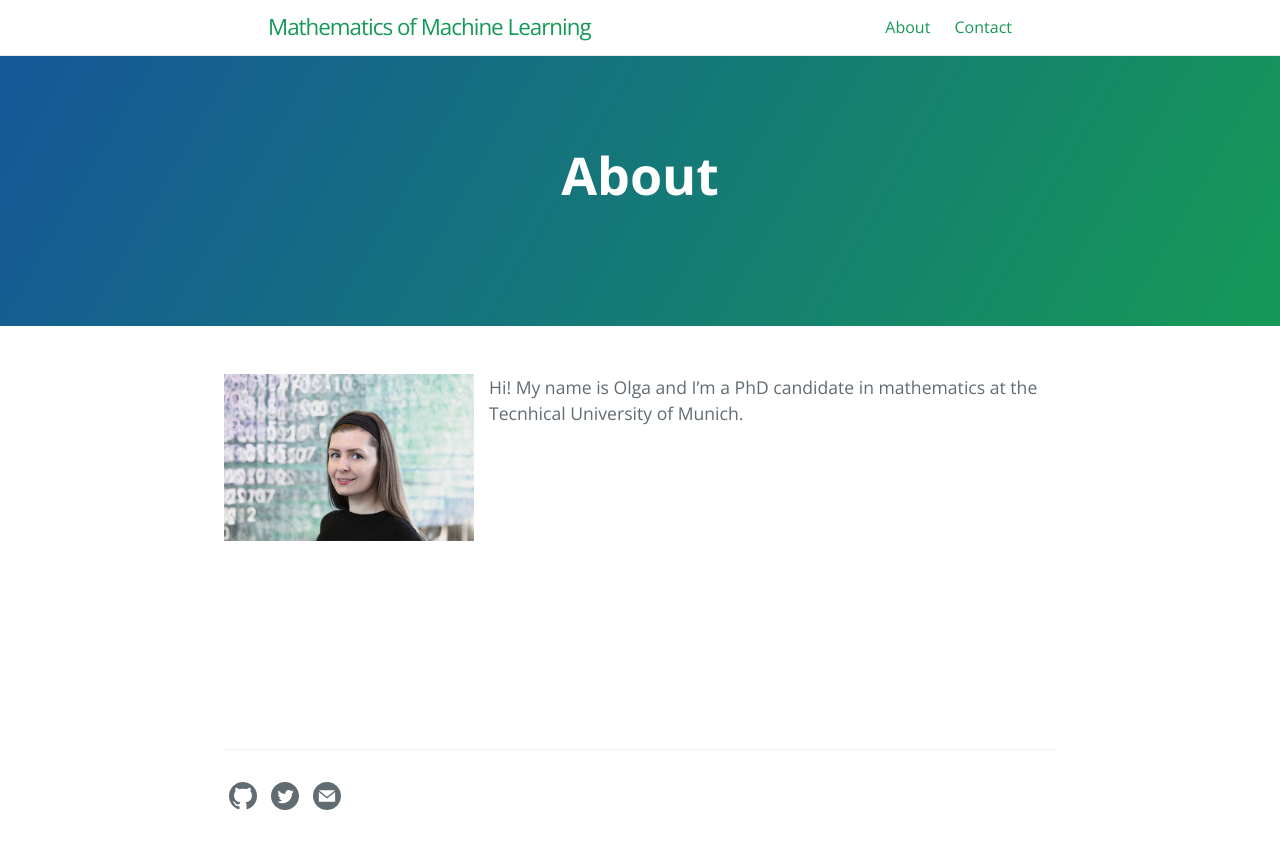
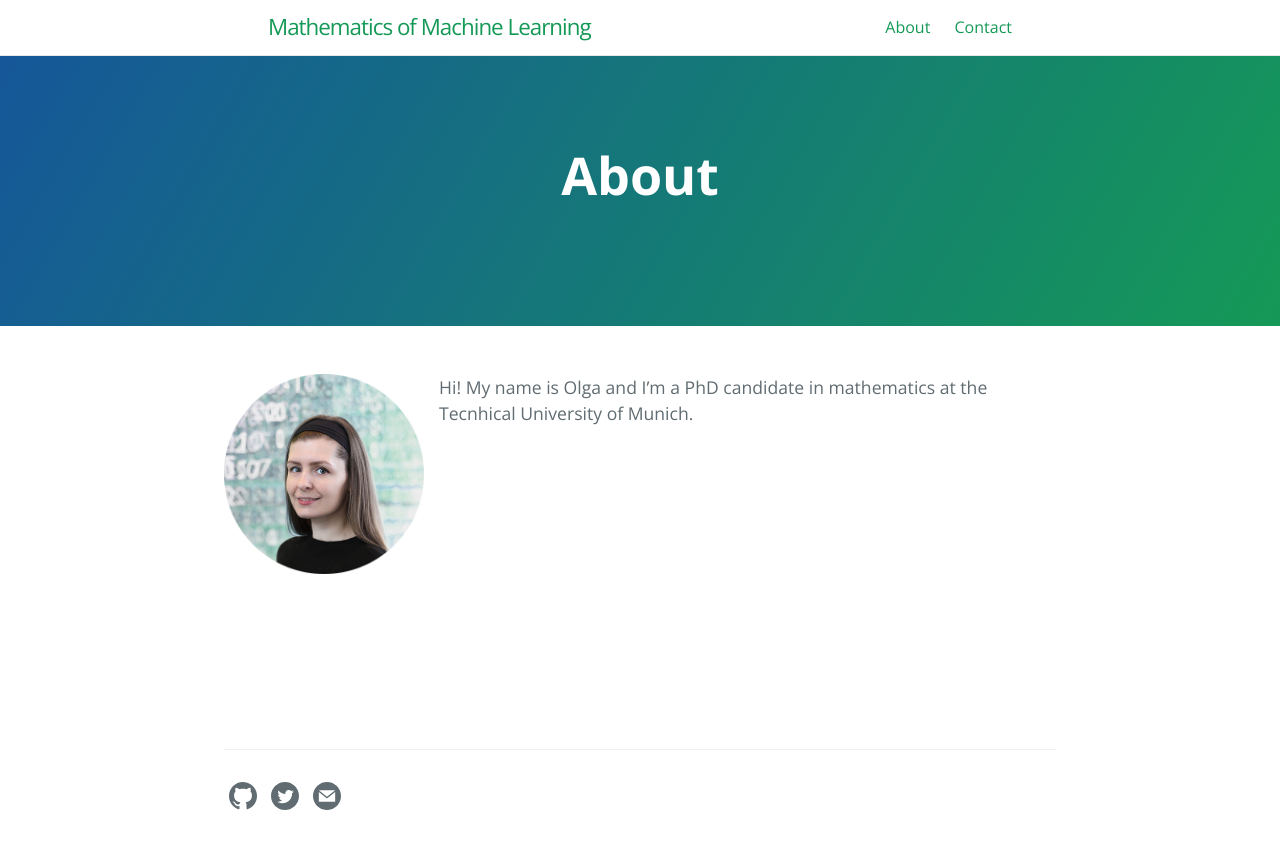
Before and after one commit to olgagraf/olgagraf.github.io, a Jekyll site: the page built from about.md, in a window 1280 px wide. Shown: the top 849 px of the page. Built offline with Jekyll 4.4.1, drawn with Linux system fonts in a browser that asks for light colours.

Commit message:
Update about.md

```diff
--- a/about.md
+++ b/about.md
@@ -7,7 +7,7 @@ ref: about
 order: 0
 ---
 
-<img align="left" src="assets/images/olga.jpg" width="250" height="167" id="hp">
+<img align="left" src="assets/images/olga2.jpg" width="200" height="200" id="hp">
 Hi! My name is Olga and I'm a PhD candidate in mathematics at the Tecnhical University of Munich.
 <br>
 <br>
```
